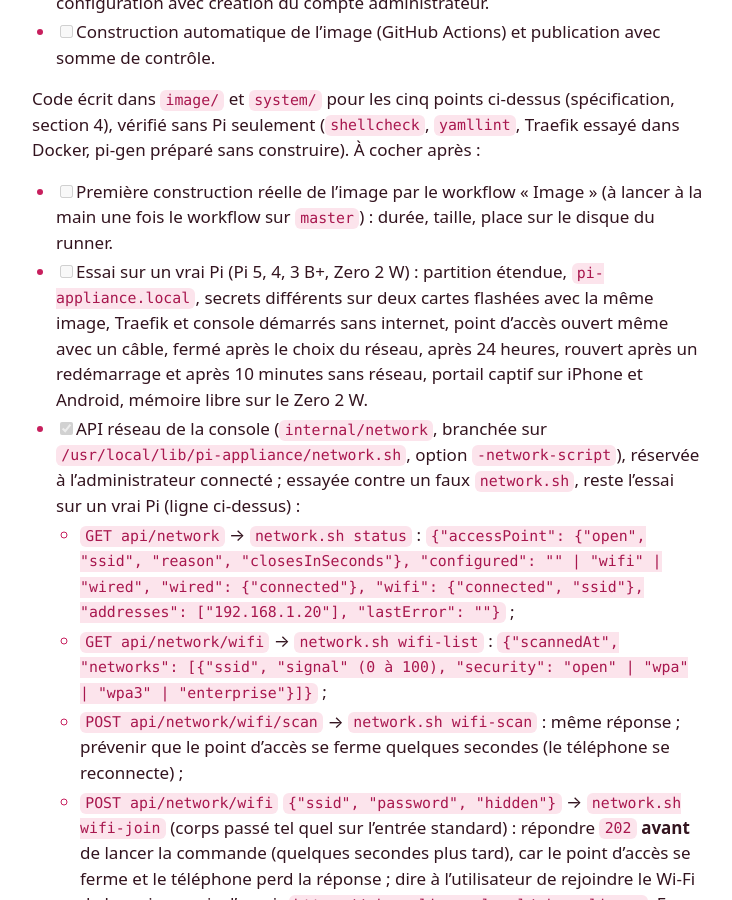
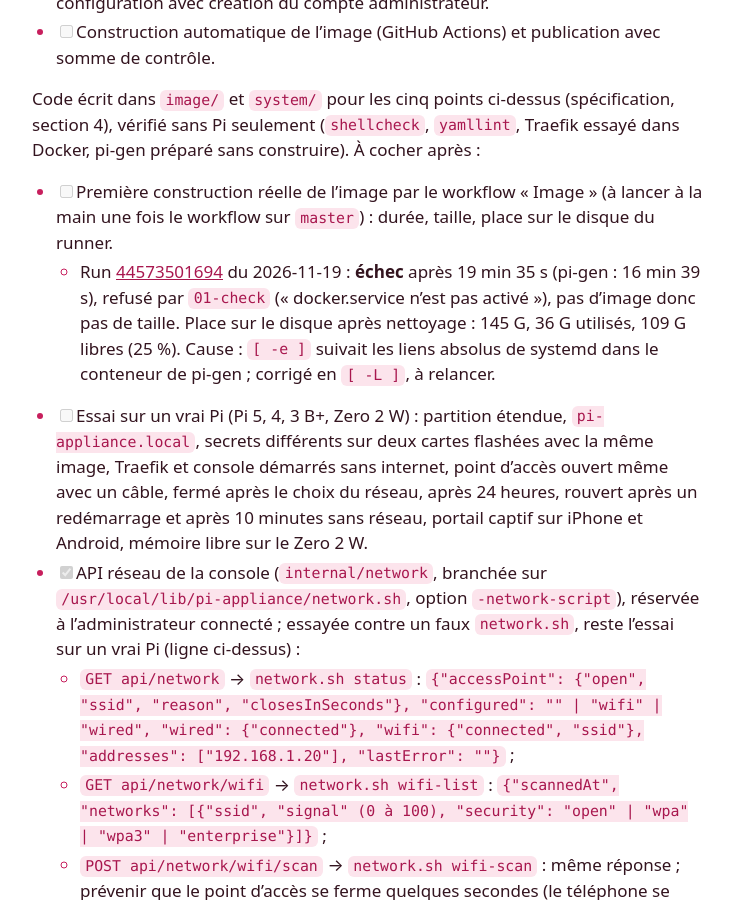
Before and after one commit to gmoulard/pi-appliance, a Jekyll site: the page built from docs/TODO.md, in a window 1280 px wide and 900 px high, scrolled down 2728 px. Shown: the whole window, without its empty margins (272-1004 px from the left). Built offline with Jekyll 4.4.1, drawn with Linux system fonts in a browser that asks for light colours; our own code applies the rules of GitHub Pages for plain Markdown files.

Commit message:
Image : la vérification des services activés teste le lien (-L)
pi-gen construit l'image dans un conteneur : les liens de systemd sont
absolus et [ -e ] les suivait dans le conteneur, pas dans l'image, d'où
le refus « docker.service n'est pas activé » du premier run. Run noté
dans le TODO.

Co-Authored-By: Claude Opus 5.5 <noreply@anthropic.com>

```diff
--- a/docs/TODO.md
+++ b/docs/TODO.md
@@ -73,6 +73,7 @@ Feuille de route de pi-appliance, dans l'ordre de construction de la section 16
 Code écrit dans `image/` et `system/` pour les cinq points ci-dessus (spécification, section 4), vérifié sans Pi seulement (`shellcheck`, `yamllint`, Traefik essayé dans Docker, pi-gen préparé sans construire). À cocher après :
 
 - [ ] Première construction réelle de l'image par le workflow « Image » (à lancer à la main une fois le workflow sur `master`) : durée, taille, place sur le disque du runner.
+  - Run [44573501694](https://github.com/gmoulard/pi-appliance/actions/runs/44573501694) du 2026-11-19 : **échec** après 19 min 35 s (pi-gen : 16 min 39 s), refusé par `01-check` (« docker.service n'est pas activé »), pas d'image donc pas de taille. Place sur le disque après nettoyage : 145 G, 36 G utilisés, 109 G libres (25 %). Cause : `[ -e ]` suivait les liens absolus de systemd dans le conteneur de pi-gen ; corrigé en `[ -L ]`, à relancer.
 - [ ] Essai sur un vrai Pi (Pi 5, 4, 3 B+, Zero 2 W) : partition étendue, `pi-appliance.local`, secrets différents sur deux cartes flashées avec la même image, Traefik et console démarrés sans internet, point d'accès ouvert même avec un câble, fermé après le choix du réseau, après 24 heures, rouvert après un redémarrage et après 10 minutes sans réseau, portail captif sur iPhone et Android, mémoire libre sur le Zero 2 W.
 - [x] API réseau de la console (`internal/network`, branchée sur `/usr/local/lib/pi-appliance/network.sh`, option `-network-script`), réservée à l'administrateur connecté ; essayée contre un faux `network.sh`, reste l'essai sur un vrai Pi (ligne ci-dessus) :
   - `GET api/network` → `network.sh status` : `{"accessPoint": {"open", "ssid", "reason", "closesInSeconds"}, "configured": "" | "wifi" | "wired", "wired": {"connected"}, "wifi": {"connected", "ssid"}, "addresses": ["192.168.1.20"], "lastError": ""}` ;
```
Also changed, not shown: 1 other file.
